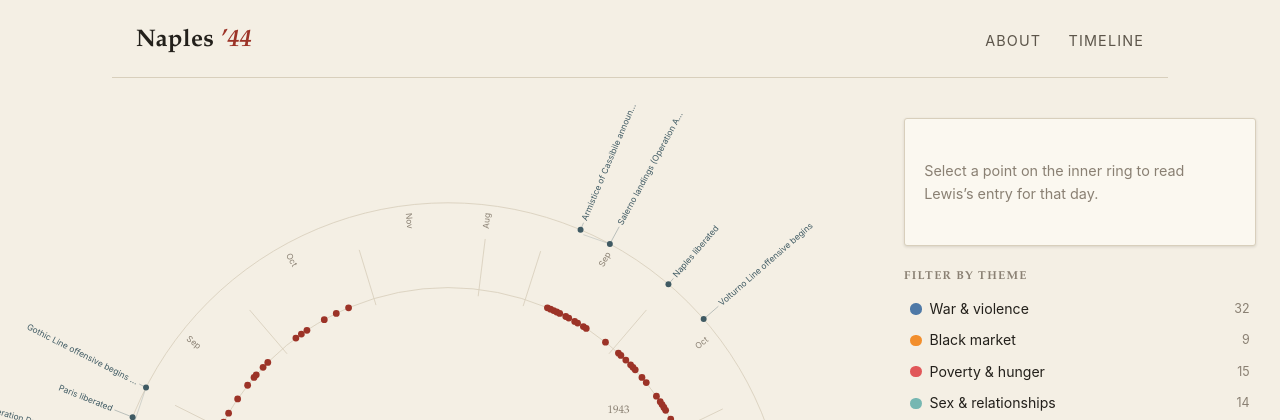
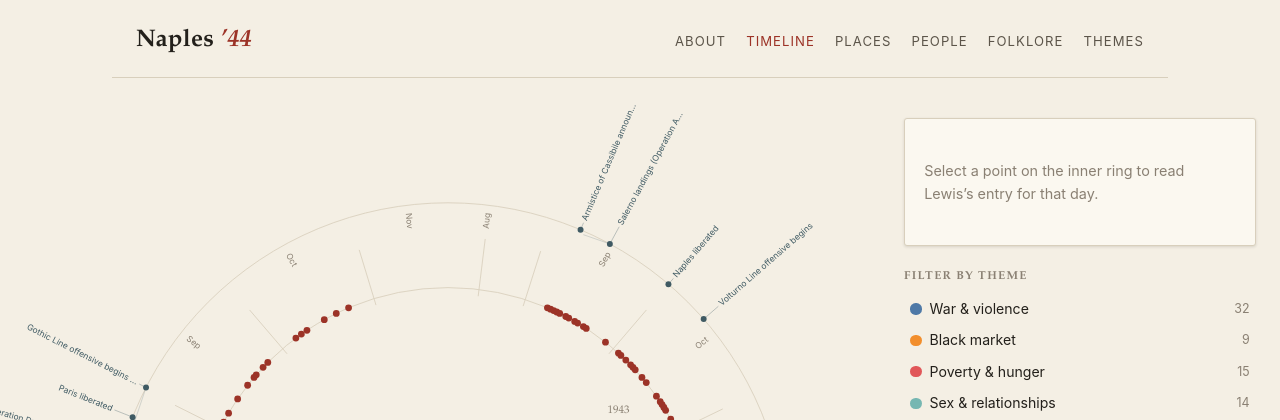
Before and after one commit to lambdamusic/naples44, a Django app: page /timeline/ in a window 1280 px wide. Shown: the top 420 px of the page. Run offline with Django 5.2, Linux system fonts and the light colour scheme; data comes from the database, SQL or seed files in the repository.

Commit message:
Add browse links to the top navbar
About · Timeline · Places · People · Folklore · Themes, with the current
section highlighted (aria-current + accent colour). Nav is now a wrapping
flex row; the <34rem header stack still works.

Co-Authored-By: Claude Sonnet 5 <noreply@anthropic.com>
Claude-Session: https://claude.ai/code/session_01LwzzmFX2prbBiqUtDt7poD

```diff
--- a/src/static/css/main.css
+++ b/src/static/css/main.css
@@ -91,16 +91,23 @@ em { font-style: italic; }
   text-decoration: none;
 }
 
+.site-nav {
+  display: flex;
+  flex-wrap: wrap;
+  justify-content: flex-end;
+  gap: 0.35rem 1.25rem;
+}
 .site-nav a {
   font-family: var(--sans);
-  font-size: 0.9rem;
+  font-size: 0.82rem;
   text-transform: uppercase;
   letter-spacing: 0.08em;
   color: var(--ink-soft);
   text-decoration: none;
-  margin-left: 1.4rem;
+  white-space: nowrap;
 }
 .site-nav a:hover { color: var(--accent); }
+.site-nav a.is-current { color: var(--accent); }
 
 .site-main {
   max-width: var(--maxw);
@@ -562,6 +569,6 @@ a.chip:hover { color: var(--accent); border-color: var(--accent-soft); }
 
 @media (max-width: 34rem) {
   body { font-size: 16px; }
-  .site-header { flex-direction: column; align-items: flex-start; gap: 0.5rem; }
-  .site-nav a { margin-left: 0; margin-right: 1.2rem; }
+  .site-header { flex-direction: column; align-items: flex-start; gap: 0.6rem; }
+  .site-nav { justify-content: flex-start; }
 }
--- a/src/templates-global/base.html
+++ b/src/templates-global/base.html
@@ -16,8 +16,12 @@
       Naples&nbsp;<span class="year">’44</span>
     </a>
     <nav class="site-nav">
-      <a href="{% url 'naples44:index' %}">About</a>
-      <a href="{% url 'naples44:timeline' %}">Timeline</a>
+      <a href="{% url 'naples44:index' %}"{% if request.path == '/' %} class="is-current" aria-current="page"{% endif %}>About</a>
+      <a href="{% url 'naples44:timeline' %}"{% if '/timeline/' in request.path %} class="is-current" aria-current="page"{% endif %}>Timeline</a>
+      <a href="{% url 'naples44:place_list' %}"{% if '/places/' in request.path %} class="is-current" aria-current="page"{% endif %}>Places</a>
+      <a href="{% url 'naples44:person_list' %}"{% if '/people/' in request.path %} class="is-current" aria-current="page"{% endif %}>People</a>
+      <a href="{% url 'naples44:folklore_list' %}"{% if '/folklore/' in request.path %} class="is-current" aria-current="page"{% endif %}>Folklore</a>
+      <a href="{% url 'naples44:theme_list' %}"{% if '/themes/' in request.path %} class="is-current" aria-current="page"{% endif %}>Themes</a>
     </nav>
   </header>
 
```
Also changed, not shown: CHANGELOG.md.
